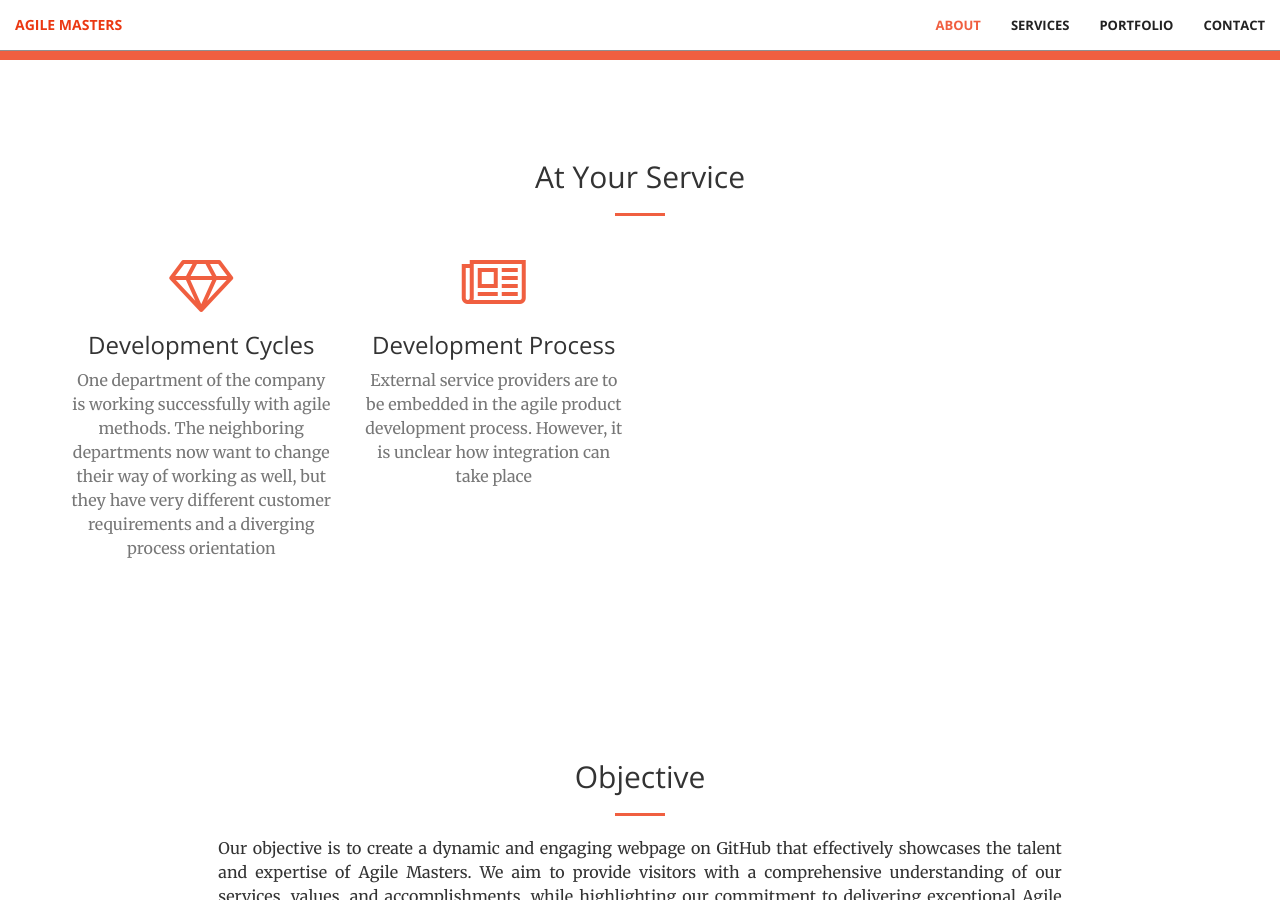
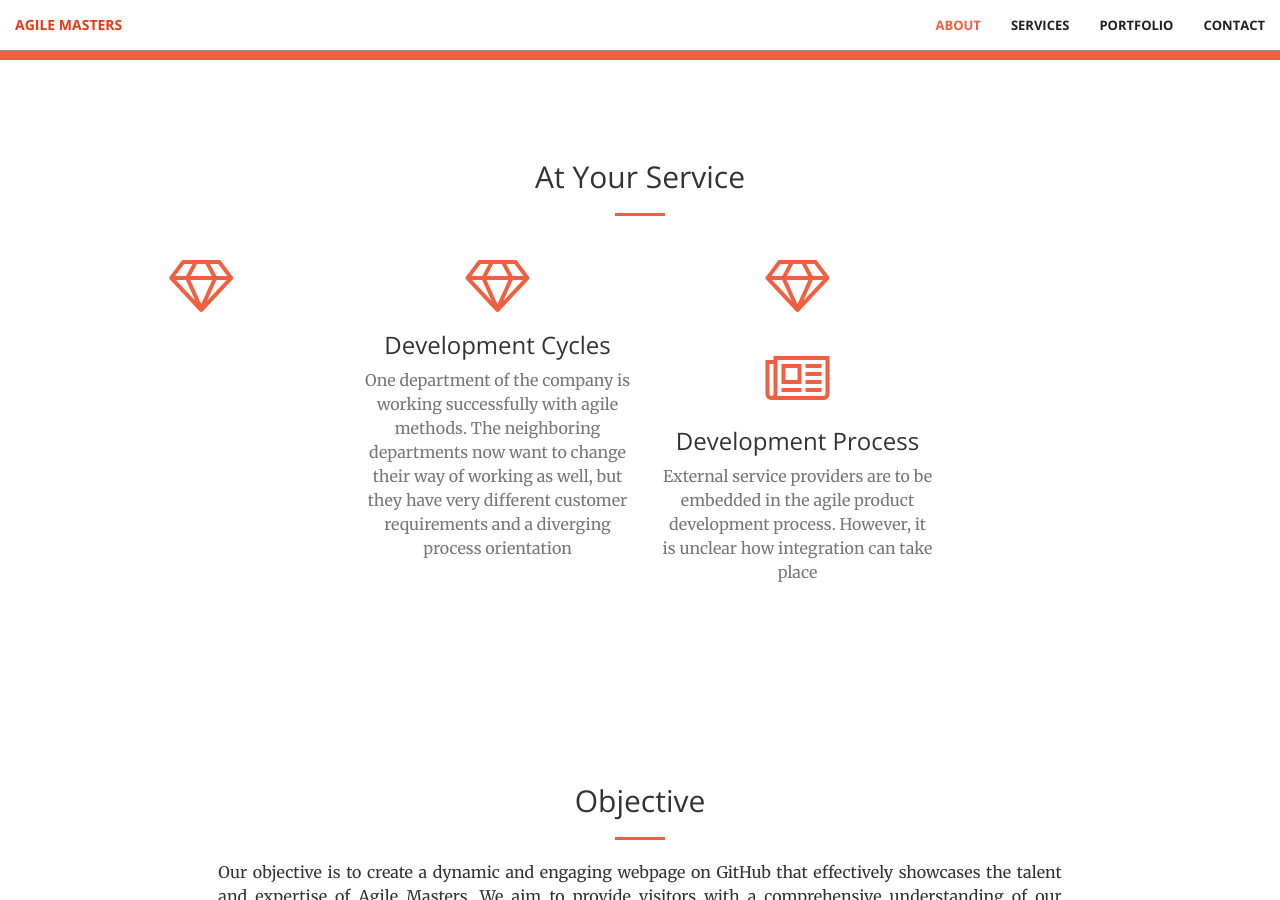
Before and after one commit to legitt23/legitt23, a Jekyll site: the page built from index.md, in a window 1280 px wide and 900 px high, scrolled down 1282 px. Built offline with Jekyll 4.4.1, drawn with Linux system fonts in a browser that asks for light colours.

Commit message:
Update services.html

```diff
--- a/_includes/services.html
+++ b/_includes/services.html
@@ -12,11 +12,25 @@
             <div class="col-lg-3 col-md-6 text-center">
                 <div class="service-box">
                     <i class="fa fa-4x fa-diamond wow bounceIn text-primary"></i>
+                    <h3></h3>
+                    <p class="text-muted"></p>
+                </div>
+            </div>
+        <div class="row">
+            <div class="col-lg-3 col-md-6 text-center">
+                <div class="service-box">
+                    <i class="fa fa-4x fa-diamond wow bounceIn text-primary"></i>
                     <h3>Development Cycles</h3>
                     <p class="text-muted">One department of the company is working successfully with agile methods. The neighboring departments now want to change their way of working as well, but they have very different customer requirements and a diverging process orientation</p>
                 </div>
             </div>
-
+            <div class="col-lg-3 col-md-6 text-center">
+                <div class="service-box">
+                    <i class="fa fa-4x fa-diamond wow bounceIn text-primary"></i>
+                    <h3></h3>
+                    <p class="text-muted"></p>
+                </div>
+            </div>
             <div class="col-lg-3 col-md-6 text-center">
                 <div class="service-box">
                     <i class="fa fa-4x fa-newspaper-o wow bounceIn text-primary" data-wow-delay=".2s"></i>
```
